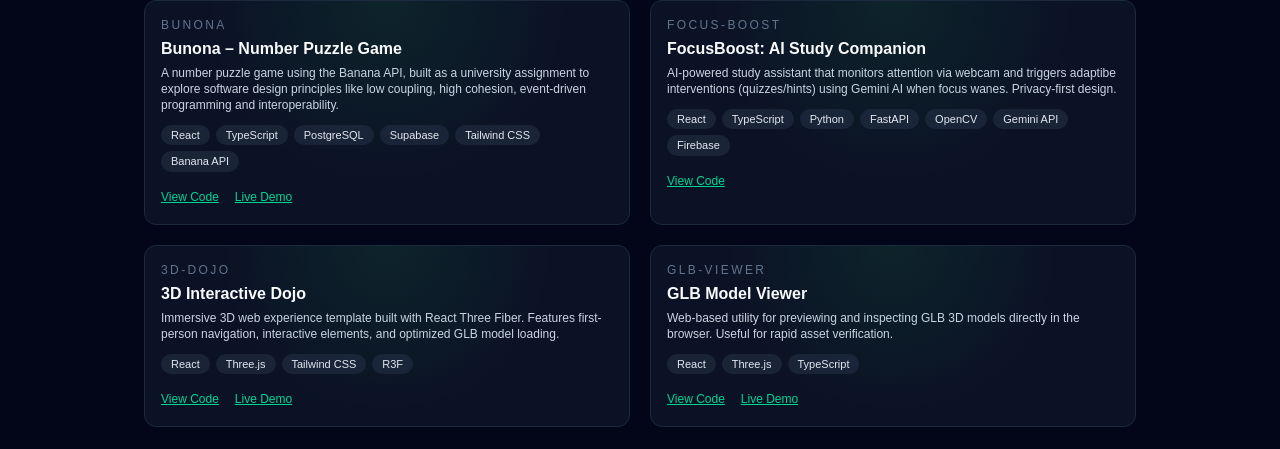
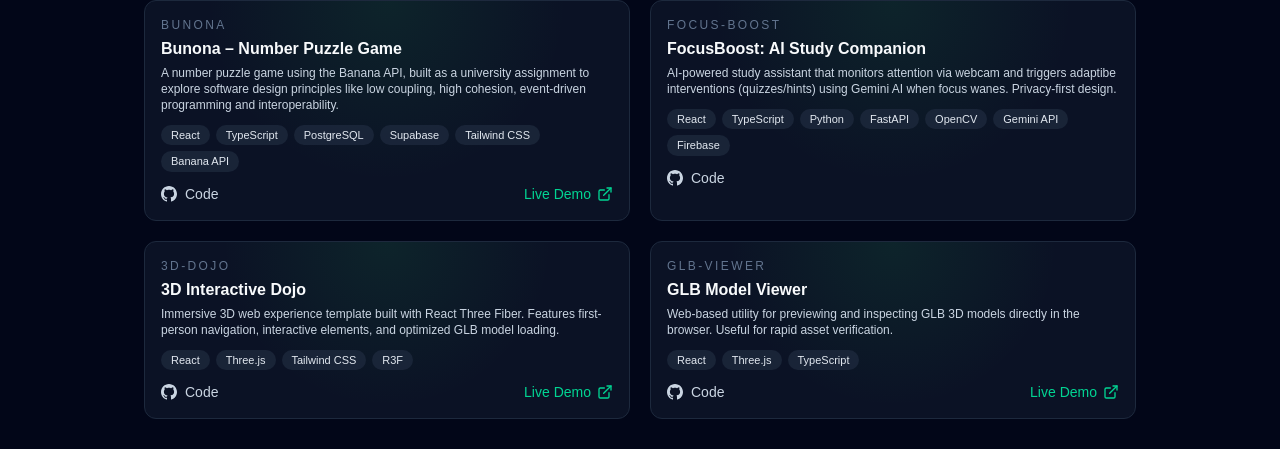
Before and after one commit to Shadhujan/Portfolio, a Next.js app: page / in a window 1280 px wide. Shown: the part 1517-1966 px from the top of the page. Built offline with nearby package versions, Linux system fonts and the light colour scheme; no server answers.

Commit message:
Updated the Code and Live Demo icons on the homepage project cards.

```diff
--- a/app/page.tsx
+++ b/app/page.tsx
@@ -298,15 +298,17 @@
                       </span>
                     ))}
                   </div>
+                  <div className="flex items-center justify-between mt-auto">
                     {project.url && (
                       <span
                         onClick={(e) => {
                            e.stopPropagation();
                            window.open(project.url, '_blank');
                         }}
-                      className="text-xs text-emerald-400 hover:text-emerald-300 underline relative mr-4 cursor-pointer"
+                        className="flex items-center gap-2 text-sm font-medium text-slate-300 hover:text-white transition-colors z-20 cursor-pointer"
                       >
-                      View Code
+                        <svg viewBox="0 0 24 24" fill="currentColor" className="w-4 h-4" xmlns="http://www.w3.org/2000/svg"><path d="M12 0C5.374 0 0 5.373 0 12c0 5.302 3.438 9.8 8.207 11.387.599.111.793-.261.793-.577v-2.234c-3.338.726-4.033-1.416-4.033-1.416-.546-1.387-1.333-1.756-1.333-1.756-1.089-.745.083-.729.083-.729 1.205.084 1.839 1.237 1.839 1.237 1.07 1.834 2.807 1.304 3.492.997.107-.775.418-1.305.762-1.604-2.665-.305-5.467-1.334-5.467-5.931 0-1.311.469-2.381 1.236-3.221-.124-.303-.535-1.524.117-3.176 0 0 1.008-.322 3.301 1.23.957-.266 1.983-.399 3.003-.404 1.02.005 2.047.138 3.006.404 2.291-1.552 3.297-1.23 3.297-1.23.653 1.653.242 2.874.118 3.176.77.84 1.235 1.911 1.235 3.221 0 4.609-2.807 5.624-5.479 5.921.43.372.823 1.102.823 2.222v3.293c0 .319.192.694.801.576 4.765-1.589 8.199-6.086 8.199-11.386 0-6.627-5.373-12-12-12z"/></svg>
+                        Code
                       </span>
                     )}
                     {project.liveUrl && (
@@ -315,11 +317,13 @@
                            e.stopPropagation();
                            window.open(project.liveUrl, '_blank');
                         }}
-                      className="text-xs text-emerald-400 hover:text-emerald-300 underline relative cursor-pointer"
+                        className="flex items-center gap-1.5 text-sm font-medium text-emerald-400 hover:text-emerald-300 transition-colors z-20 cursor-pointer ml-auto"
                       >
                         Live Demo
+                        <svg xmlns="http://www.w3.org/2000/svg" width="16" height="16" viewBox="0 0 24 24" fill="none" stroke="currentColor" strokeWidth="2" strokeLinecap="round" strokeLinejoin="round"><path d="M18 13v6a2 2 0 0 1-2 2H5a2 2 0 0 1-2-2V8a2 2 0 0 1 2-2h6"></path><polyline points="15 3 21 3 21 9"></polyline><line x1="10" y1="14" x2="21" y2="3"></line></svg>
                       </span>
                     )}
+                  </div>
                 </motion.div>
               ))}
             </div>
```
Lines whose indentation alone changed are shown as unchanged.
